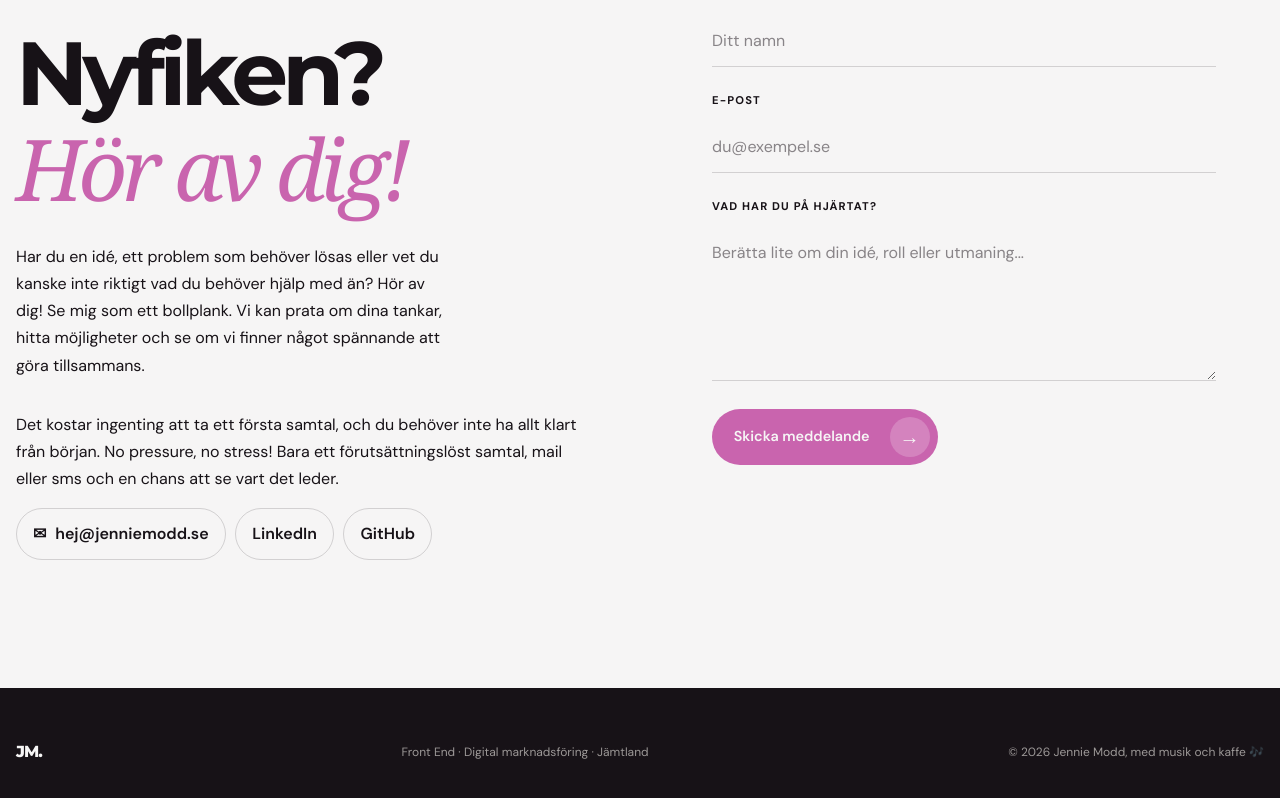
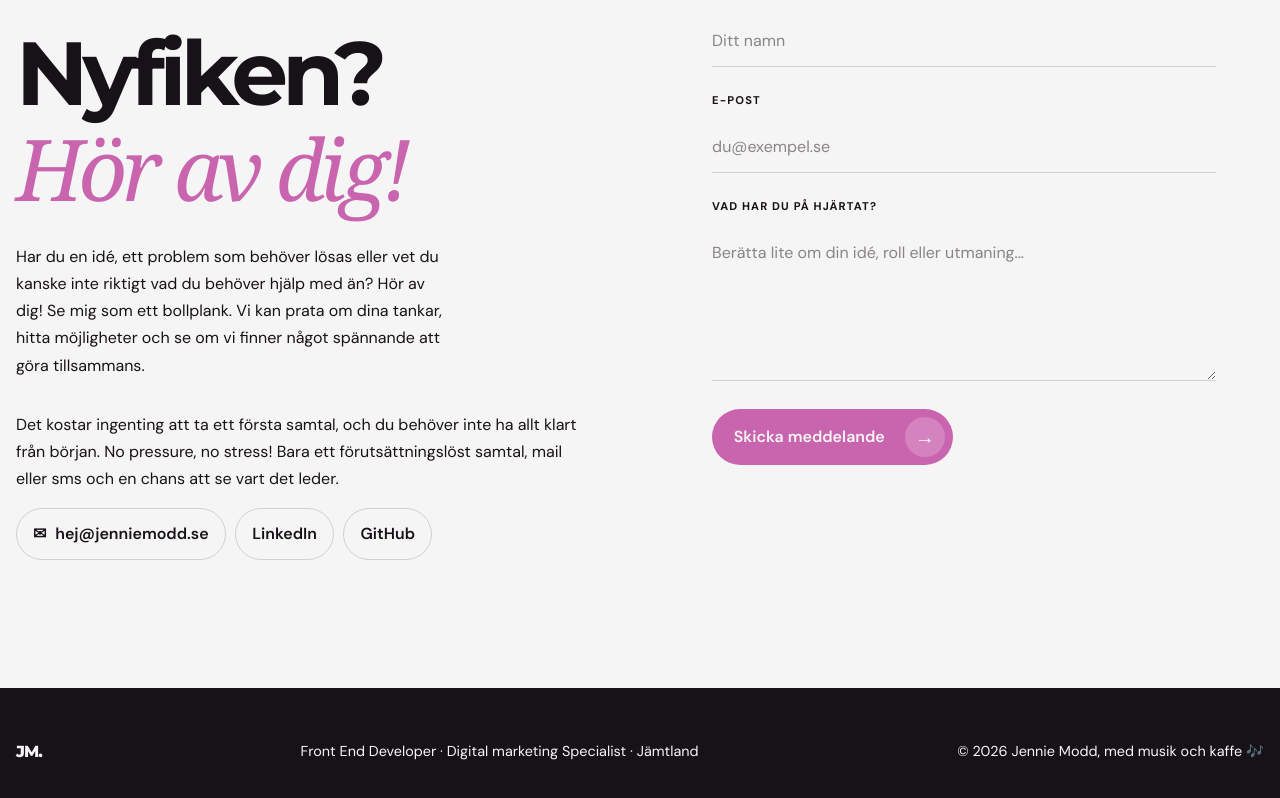
Before and after one commit to jenniemodd/portfolio_2, a React (Vite) app: page / in a window 1280 px wide. Shown: the part 7392-8190 px from the top of the page. Built offline with nearby package versions, Linux system fonts and the light colour scheme.

Commit message:
feat: update Footer component styles and description for improved clarity and consistency

```diff
--- a/src/components/Contact.module.css
+++ b/src/components/Contact.module.css
@@ -205,7 +205,7 @@
   border-radius: 999px;
 
   font: inherit;
-  font-size: 0.9rem;
+  font-size: 1rem;
   font-weight: 600;
   cursor: pointer;
 
--- a/src/components/Footer.module.css
+++ b/src/components/Footer.module.css
@@ -29,8 +29,8 @@
 .description,
 .copyright {
   margin: 0;
-  color: rgba(245, 241, 237, 0.6);
-  font-size: 0.75rem;
+  color: var(--color-paper);
+  font-size: 0.9rem;
   line-height: 1.5;
 }
 
--- a/src/components/Footer.tsx
+++ b/src/components/Footer.tsx
@@ -14,7 +14,7 @@ function Footer() {
         </a>
 
         <p className={styles.description}>
-          Front End · Digital marknadsföring · Jämtland
+          Front End Developer · Digital marketing Specialist · Jämtland
         </p>
 
         <p className={styles.copyright}>
```
